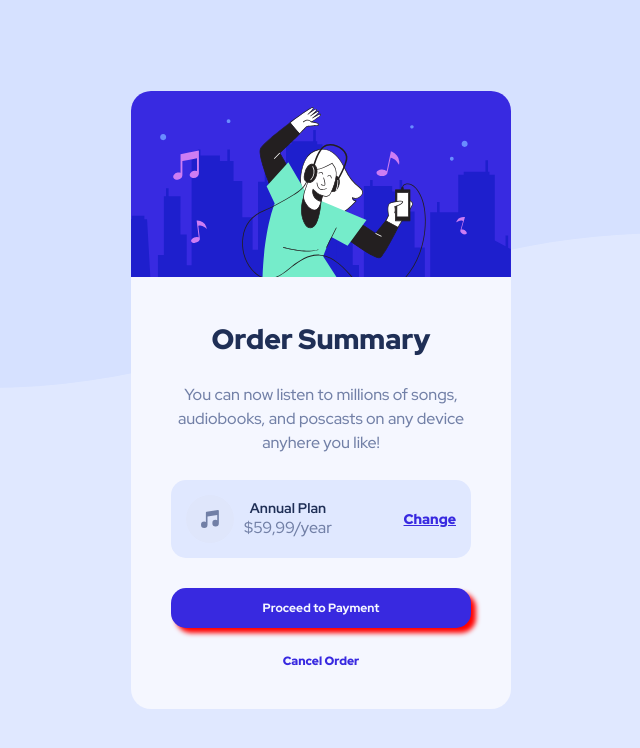
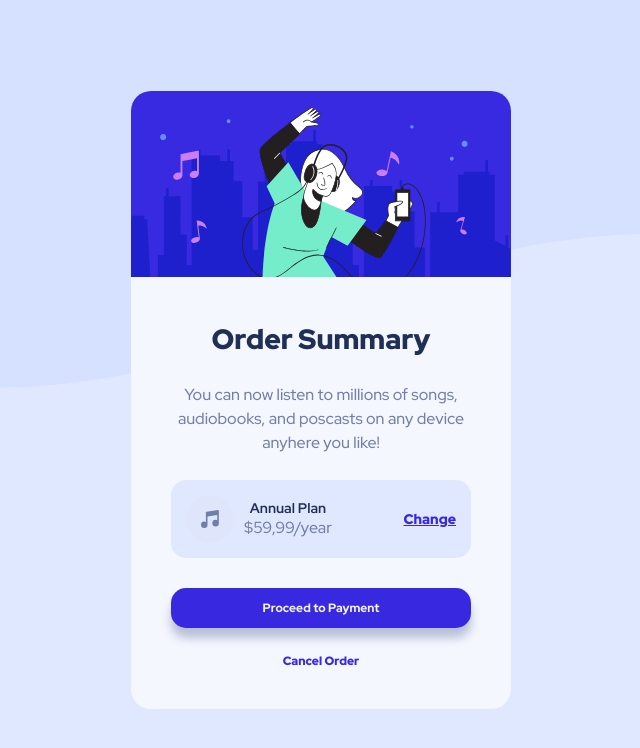
Before and after one commit to Moiseis-Cruz/projeto-oder-summary-component, a plain HTML site: page index.html in a window 1280 px wide. Shown: the whole page, without its empty margins (319-959 px from the left). Drawn offline with Linux system fonts and the light colour scheme.

Commit message:
Estilizei o box-shadow.

```diff
--- a/src/css/styles.css
+++ b/src/css/styles.css
@@ -109,7 +109,7 @@ main {
     border-radius: 15px;
     font-weight: 800;
     font-size: 1.2rem;
-    box-shadow: 5px 5px 5px red;
+    box-shadow: 0 10px 10px 0 hsla(224, 23%, 55%, 0.462);
 }
 
 .card .cadastro .btn:active {
```
